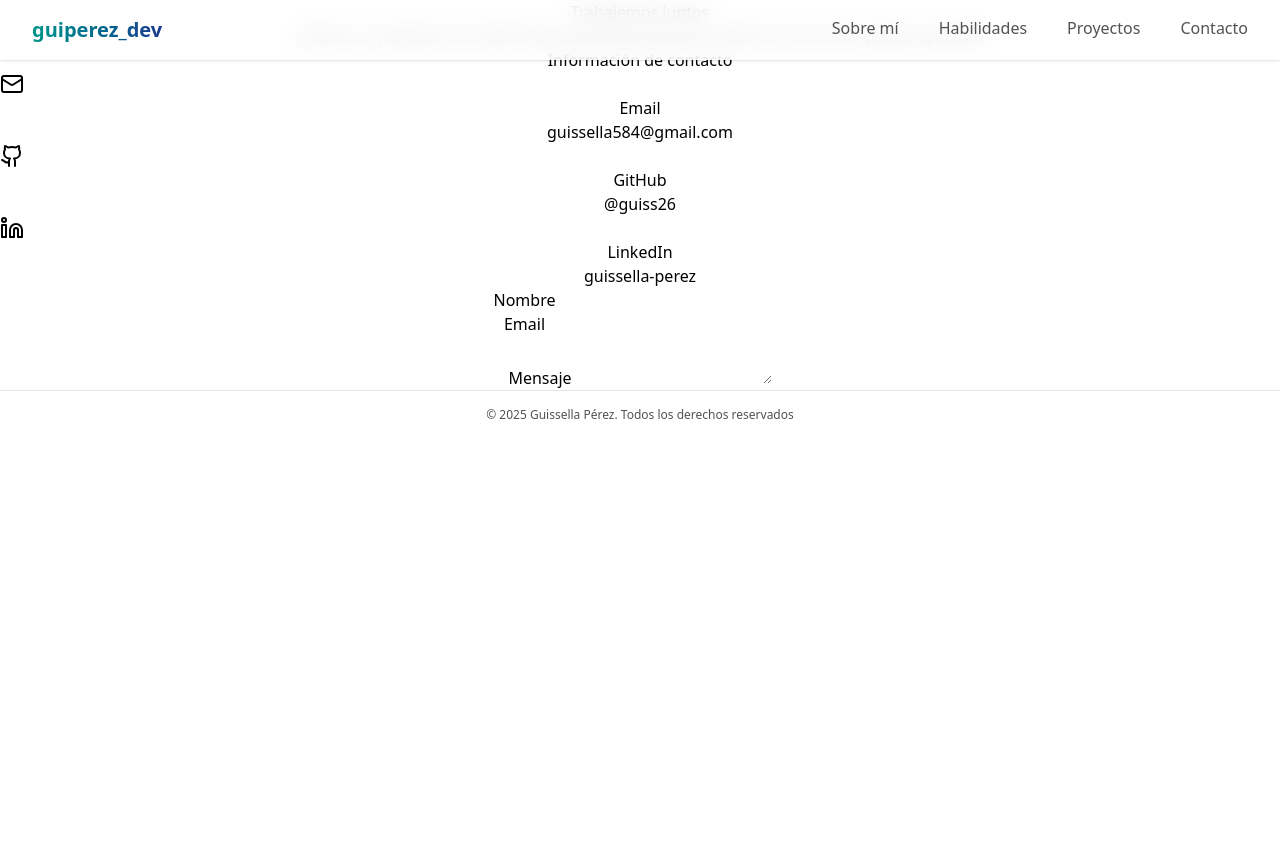
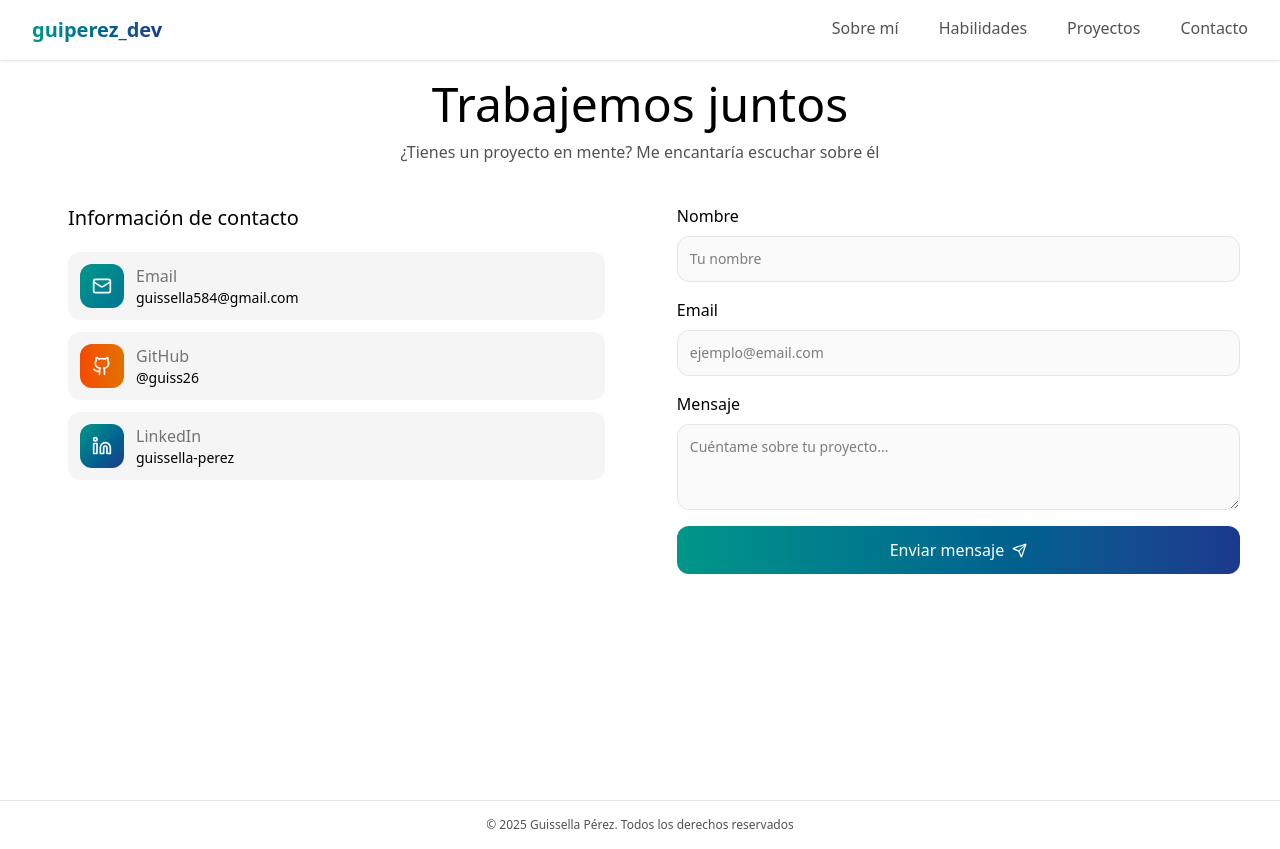
Before and after one commit to guiss26/portafolio-guissella, a React (Vite) app: page /Contact in a window 1280 px wide. Before the commit the page ends 800 px from the top, so only its background shows below. Built offline with nearby package versions, Linux system fonts and the light colour scheme.

Commit message:
feat(contact): layout and style contact section

```diff
--- a/src/sections/Contact.jsx
+++ b/src/sections/Contact.jsx
@@ -1,54 +1,64 @@
 import { Mail, Send, Github, Linkedin } from 'lucide-react';
 
 export default function Contact() {
+    // falta funcionalidad a la hroa de enviar un correo, esgestión de formulario de contacto
     return (
         <>
-            <section className="bg-white">
+            <section id='contact' className="bg-white min-h-screen py-20 px-10">
                 <form>
-                    <div>
-                        <h2>Trabajemos juntos</h2>
-                        <p text-neutral-700>¿Tienes un proyecto en mente? Me encantaría escuchar sobre él y ver cómo puedo ayudarte</p>
+                    <h2 className='text-5xl pb-3'>Trabajemos juntos</h2>
+                    <p className='text-neutral-600'>¿Tienes un proyecto en mente? Me encantaría escuchar sobre él</p>
+                    <div className='flex justify-between w-full gap-11 mt-10'>
+                        <fieldset className='w-full px-7 py-5'>
+                            <legend className='font-medium text-xl text-left'>Información de contacto</legend>
 
-                        <fieldset>
-                            <legend>Información de contacto</legend>
+                            <div className='flex flex-col gap-3 text-left'>
+                                <a href="mailto:guissella584@gmail.com" target='_blank' className='bg-neutral-100 p-3 flex gap-3 rounded-xl hover:bg-neutral-200 transition-colors group '>
+                                    <div className='bg-linear-to-br from-teal-600 to-cyan-700 flex items-center justify-center px-3 rounded-xl'>
+                                        <Mail className='text-white' size={20} />
+                                    </div>
+                                    <div>
+                                        <h3 className='text-neutral-500'>Email</h3>
+                                        <p className='text-sm'>guissella584@gmail.com</p>
+                                    </div>
+                                </a>
 
-                            <div>
-                                <div>
-                                    <Mail />
+                                <a href="https://github.com/guiss26" target='_blank' className='bg-neutral-100 p-3 flex gap-3 rounded-xl hover:bg-neutral-200 transition-colors group'>
+                                    <div className='bg-linear-to-r from-orange-600 to-amber-600 flex items-center justify-center px-3 rounded-xl'>
+                                        <Github className='text-white' size={20}/>
+                                    </div>
                                     <div>
-                                        <h3>Email</h3>
-                                        <a href="mailto:guissella584@gmail.com">guissella584@gmail.com</a>
+                                        <h3 className='text-neutral-500'>GitHub</h3>
+                                        <p className='text-sm'>@guiss26</p>
                                     </div>
-                                </div>
-                                <div>
-                                    <Github />
+                                </a>
+
+                                <a href="https://www.linkedin.com/in/guissella-p%C3%A9rez/" target='_blank' className='bg-neutral-100 p-3 flex gap-3 rounded-xl hover:bg-neutral-200 transition-colors group'>
+                                    <div className='bg-linear-to-br from-teal-600 to-blue-900 flex items-center justify-center px-3 rounded-xl'>
+                                        <Linkedin className='text-white' size={20}/>
+                                    </div>
                                     <div>
-                                        <h3>GitHub</h3>
-                                        <a href="https://github.com/guiss26">@guiss26</a>
+                                        <h3 className='text-neutral-500'>LinkedIn</h3>
+                                        <p className='text-sm'>guissella-perez</p>
                                     </div>
-                                </div>
-                                <div>
-                                    <Linkedin />
-                                    <div>
-                                        <h3>LinkedIn</h3>
-                                        <a href="https://www.linkedin.com/in/guissella-p%C3%A9rez/">guissella-perez</a>
-                                    </div>
-                                </div>
+                                </a>
                             </div>
                         </fieldset>
-                        <fieldset>
-                            <div>
-                                <label htmlFor="">Nombre</label>
-                                <input type="text" />
+                        <fieldset className='w-full text-left flex flex-col gap-4'>
+                            <div className='flex flex-col '>
+                                <label htmlFor="name" className='mb-2'>Nombre</label>
+                                <input id='name' name='name' type="text" className='bg-neutral-50 p-3 border border-neutral-200 rounded-xl text-sm' placeholder='Tu nombre'/>
                             </div>
-                            <div>
-                                <label htmlFor="">Email</label>
-                                <input type="email" />
+                            <div className='flex flex-col'>
+                                <label htmlFor="email" className='mb-2'>Email</label>
+                                <input id='email' name='email' type="email" className='bg-neutral-50 p-3 border border-neutral-200 rounded-xl text-sm' placeholder='ejemplo@email.com'/>
                             </div>
-                            <div>
-                                <label htmlFor="">Mensaje</label>
-                                <textarea name="" id=""></textarea>
+                            <div className='flex flex-col'>
+                                <label htmlFor="message" className='mb-2'>Mensaje</label>
+                                <textarea name="message" id="message" className='bg-neutral-50 p-3 text-sm border border-neutral-200 rounded-xl c' placeholder='Cuéntame sobre tu proyecto...' rows={3}></textarea>
                             </div>
+
+                            <button className='bg-linear-to-r from-teal-600 to-blue-900 text-white rounded-xl hover:shadow-lg transition-shadow flex items-center justify-center p-3 gap-2'>Enviar mensaje <Send className='text-white' size={15}/> </button>
                         </fieldset>
                     </div>
                 </form>
```
